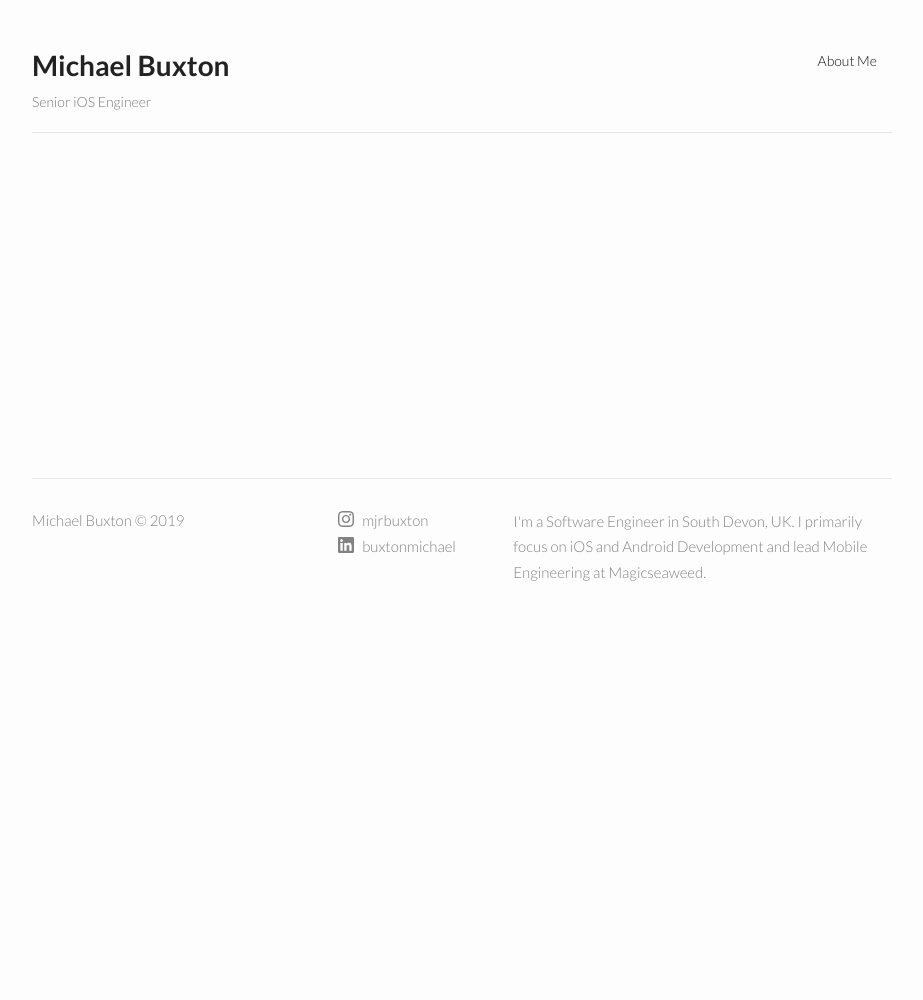
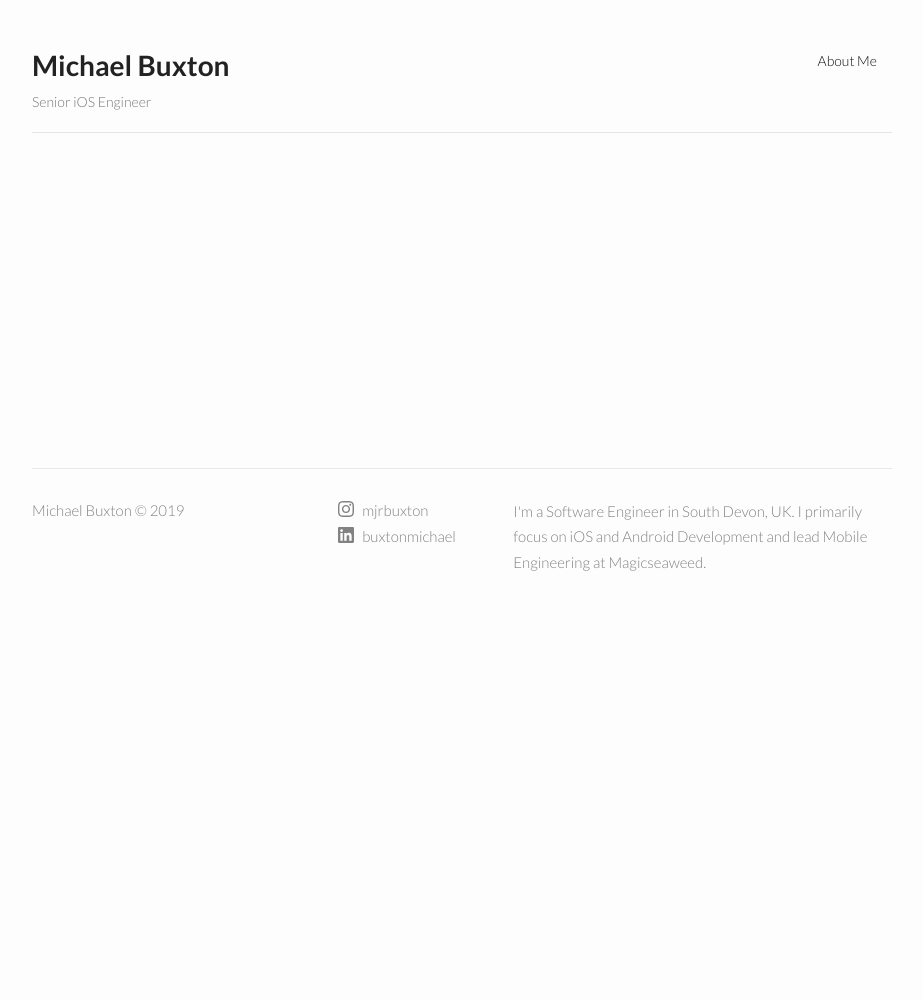
Before and after one commit to buxton/buxton.github.io, a Jekyll site: the page built from index.md, in a window 1280 px wide. Shown: the whole page, without its empty margins (178-1101 px from the left). Built offline with Jekyll 4.4.1, drawn with Linux system fonts in a browser that asks for light colours.

Commit message:
Update minimum site height

```diff
--- a/assets/css/styles.css
+++ b/assets/css/styles.css
@@ -171,7 +171,7 @@ header ul a strong {
 section {
   display: block;
   padding-bottom:50px;
-  min-height: 260px;
+  min-height: 250px;
 }
 
 small {
```
Also changed, not shown: 2 other files.
